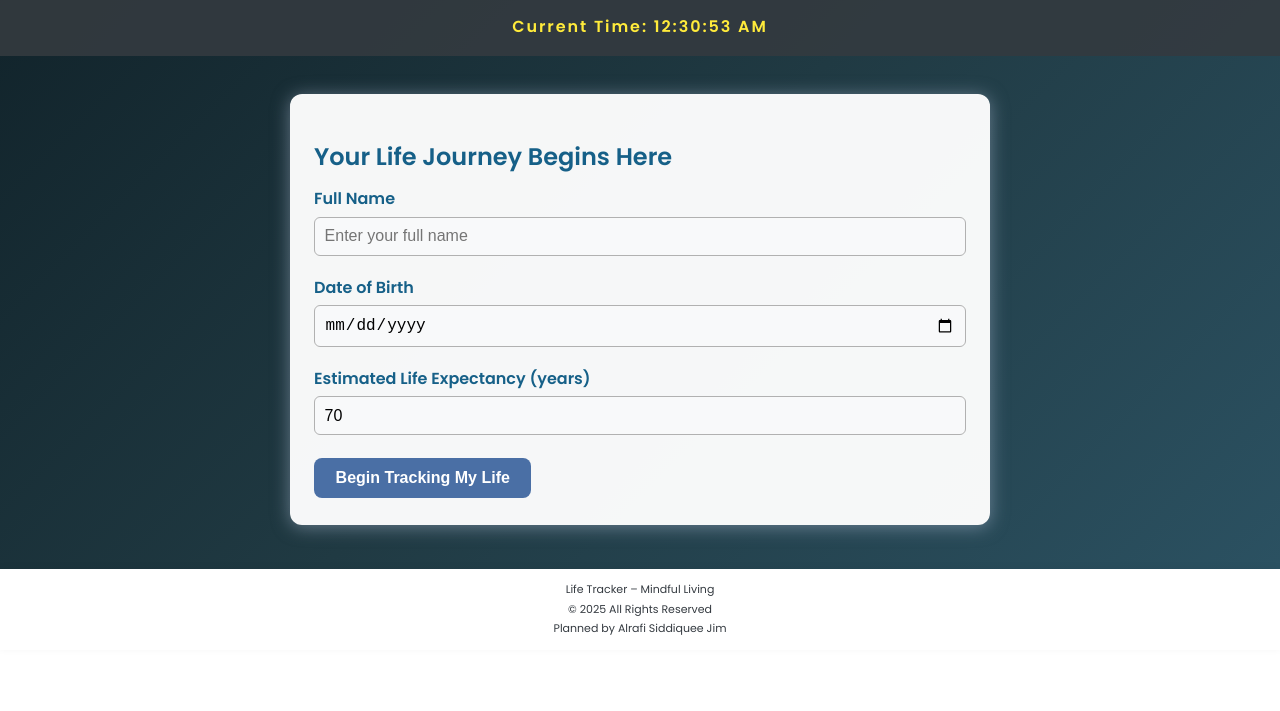
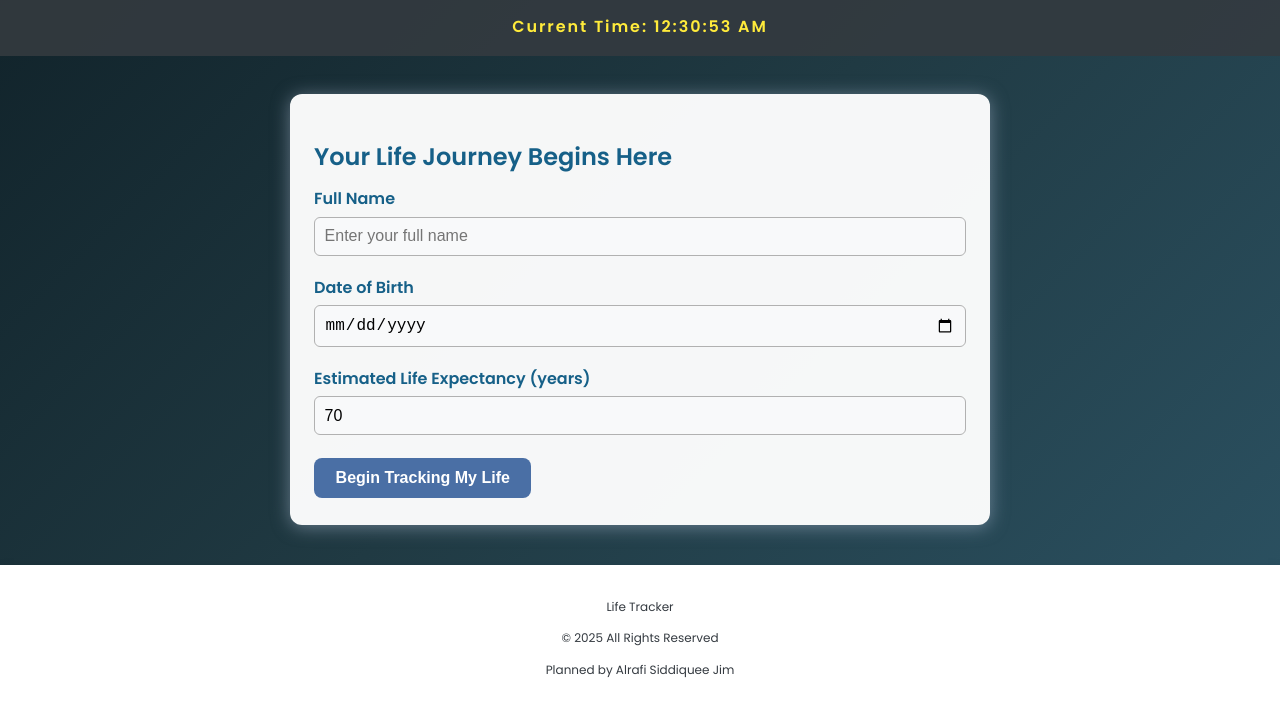
Before and after one commit to alrafi-siddiquee/Life-Tracker-web-4.0, a plain HTML site: page index.html in a window 1280 px wide. Shown: the part 150-861 px from the top of the page. Before the commit the page ends 800 px from the top, so only its background shows below. Drawn offline with Linux system fonts and the light colour scheme.

Commit message:
Update index.html

```diff
--- a/index.html
+++ b/index.html
@@ -741,10 +741,10 @@
   </section>
 </main>
 
-<footer style="position: fixed; left: 0; bottom: 0; width: 100%; text-align: center; background: white; padding: 10px 0; box-shadow: 0 -1px 8px rgba(0,0,0,0.05); font-size: 11px; z-index: 100;">
-  <p style="margin: 2px;">Life Tracker – Mindful Living</p>
-  <p style="margin: 2px;">© 2025 All Rights Reserved</p>
-  <p style="margin: 2px;">Planned by Alrafi Siddiquee Jim</p>
+<footer style="width: 100%; text-align: center; background: #fff; padding: 20px 0; margin-top: 40px; box-shadow: 0 -1px 8px rgba(0,0,0,0.05); font-size: 12px;">
+  <p>Life Tracker</p>
+  <p>© 2025 All Rights Reserved</p>
+  <p>Planned by Alrafi Siddiquee Jim</p>
 </footer>
 
 
```
